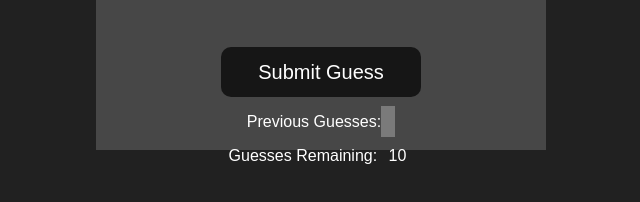
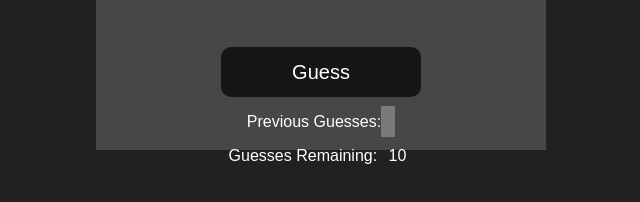
Before and after one commit to anandku06/04_numberGuessing, a plain HTML site: page index.html in a window 1280 px wide. Shown: the part 434-636 px from the top of the page, 304-944 px from the left. Drawn offline with Linux system fonts and the light colour scheme.

Commit message:
fix: replace submit input with button for better user experience

```diff
--- a/index.html
+++ b/index.html
@@ -17,7 +17,7 @@
       <form class="form">
         <label for="guessField" id="guess">Guess a number</label>
         <input type="text" id="guessField" class="guessField" />
-        <input type="submit" value="Submit Guess" id="subt" /> <!-- used as a button in the form -->
+        <button type="submit" id="subt">Guess</button><!-- used as a button in the form -->
       </form>
 
       <div class="resultParas">
```
